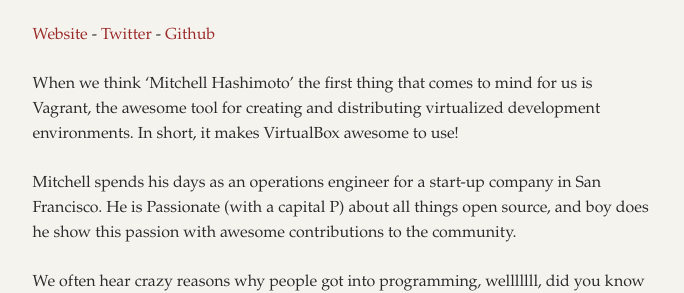
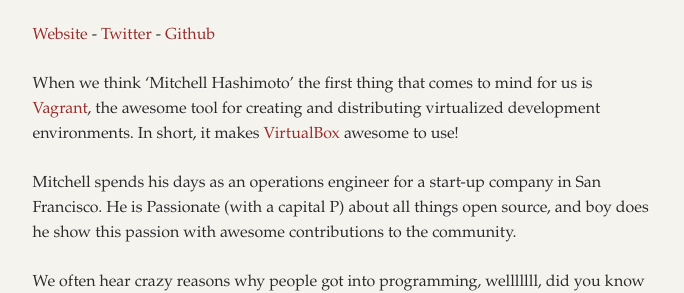
Before and after one commit to euruko2012/euruko2012.github.com, a Jekyll site: the page built from _posts/2012-05-11-euruko-2012-speakers-part-twee.md.md, in a window 1280 px wide and 900 px high, scrolled down 3126 px. Shown: the part 197-490 px from the top of the window, without its empty margins (443-1127 px from the left). Built offline with Jekyll 4.4.1, drawn with Linux system fonts in a browser that asks for light colours; some web fonts are replaced; Markdown is read by kramdown in place of the engine named in the settings; some of the changed lines change nothing that is shown.

Commit message:
link up some text

```diff
--- a/_posts/2012-05-11-euruko-2012-speakers-part-twee.md.md
+++ b/_posts/2012-05-11-euruko-2012-speakers-part-twee.md.md
@@ -81,7 +81,7 @@ _And the final big welcome too......_
 ## Mitchell Hashimoto - Klip
 [Website](http://mitchellhashimoto.com) - [Twitter](https://twitter.com/mitchellh) - [Github](https://github.com/mitchellh)
 
-When we think 'Mitchell Hashimoto' the first thing that comes to mind for us is Vagrant, the awesome tool for creating and distributing virtualized development environments. In short, it makes VirtualBox awesome to use!
+When we think 'Mitchell Hashimoto' the first thing that comes to mind for us is [Vagrant](http://vagrantup.com/), the awesome tool for creating and distributing virtualized development environments. In short, it makes [VirtualBox](https://www.virtualbox.org/) awesome to use!
 
 Mitchell spends his days as an operations engineer for a start-up company in San Francisco. He is Passionate (with a capital P) about all things open source, and boy does he show this passion with awesome contributions to the community.
 
```
